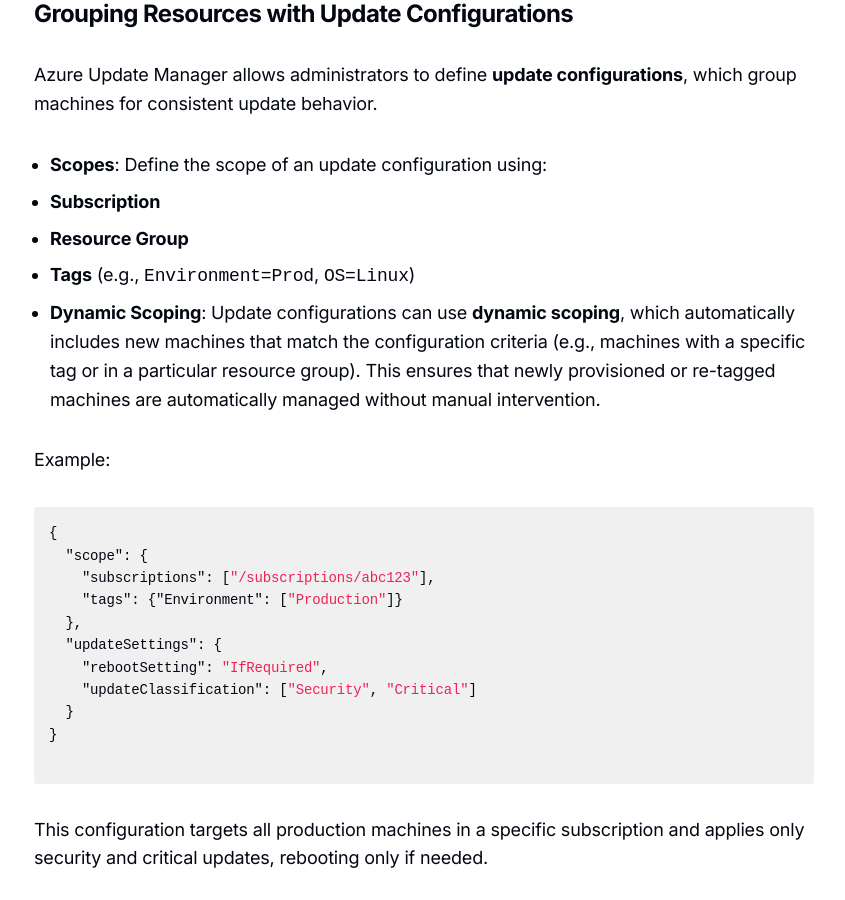
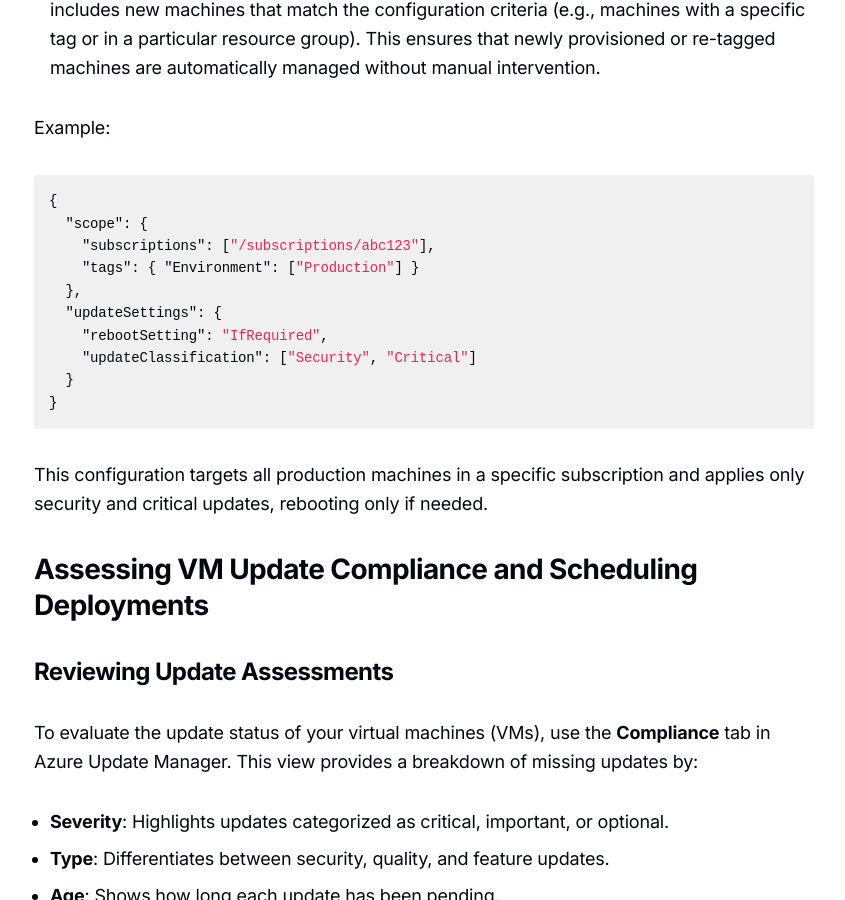
Before and after one commit to DylanHover3/Hyperechocloud-Repo, a Jekyll site: the page built from _posts/2025-05-27-azure-update-manager.md, in a window 1280 px wide and 900 px high, scrolled down 4338 px. Shown: the whole window, without its empty margins (216-1061 px from the left). Built offline with Jekyll 4.4.1, drawn with Linux system fonts in a browser that asks for light colours; grey boxes are pictures that could not be loaded.

Commit message:
Updated Azure Update Manager Post

````diff
--- a/_posts/2025-05-27-azure-update-manager.md
+++ b/_posts/2025-05-27-azure-update-manager.md
@@ -3,7 +3,16 @@
 description: Learn how to configure, deploy, and monitor automated patch management for Azure and hybrid VMs using Azure Update Manager, with best practices on compliance, hotpatching, and update automation.
 date: 2025-05-27
 image: "/images/VM-Updates.png"
-tags: [Azure Update Manager, Patch Management, Virtual Machines, Azure Arc, Hotpatching, Compliance, Automation]
+tags:
+  [
+    Azure Update Manager,
+    Patch Management,
+    Virtual Machines,
+    Azure Arc,
+    Hotpatching,
+    Compliance,
+    Automation,
+  ]
 ---
 
 # Updating Azure Virtual Machines with Azure Update Manager
@@ -20,26 +29,24 @@
 
 Timeliness is critical. A significant portion of vulnerabilities are not zero-days—they are known issues for which patches already exist. The delay between patch availability and deployment provides attackers with a window of opportunity.
 
-* **42% of vulnerabilities are exploited after a patch is released**, indicating that attackers actively monitor patch releases and reverse-engineer fixes to craft exploits ([Micron21](https://www.micron21.com/blog/42-of-vulnerabilities-exploited-after-patch-already-released---live-patching-helps-keep-you-secure?utm%5Fsource=openai)).
-* **32% of cyberattacks target outdated software**, suggesting that legacy systems and slow update cycles are high-risk vectors ([arxiv.org](https://arxiv.org/abs/2505.13922?utm%5Fsource=openai)).
+- **42% of vulnerabilities are exploited after a patch is released**, indicating that attackers actively monitor patch releases and reverse-engineer fixes to craft exploits ([Micron21](https://www.micron21.com/blog/42-of-vulnerabilities-exploited-after-patch-already-released---live-patching-helps-keep-you-secure?utm%5Fsource=openai)).
+- **32% of cyberattacks target outdated software**, suggesting that legacy systems and slow update cycles are high-risk vectors ([arxiv.org](https://arxiv.org/abs/2505.13922?utm%5Fsource=openai)).
 
 ### The Case for Automation
 
 Manual patching is prone to delays, inconsistencies, and errors. Automation mitigates these risks by ensuring patches are applied uniformly and quickly across environments.
 
-* **Automated patching leads to up to 70% faster patch deployment**, significantly narrowing the attacker’s window ([Gitnux](https://gitnux.org/patch-management-statistics/?utm%5Fsource=openai)).
-* Automation also **reduces human error** and **standardizes update workflows**, leading to greater operational stability and compliance.
+- **Automated patching leads to up to 70% faster patch deployment**, significantly narrowing the attacker’s window ([Gitnux](https://gitnux.org/patch-management-statistics/?utm%5Fsource=openai)).
+- Automation also **reduces human error** and **standardizes update workflows**, leading to greater operational stability and compliance.
 
 ### Azure’s Role in the Modern Enterprise
 
 Azure Update Manager provides a centralized framework for managing server updates at scale:
 
-* **Centralized control of VM updates** across Windows and Linux platforms simplifies operational overhead.
-* **Integration with Azure Arc** extends patch management capabilities to on-premises and multi-cloud environments, enabling consistent policy enforcement regardless of where workloads reside.
+- **Centralized control of VM updates** across Windows and Linux platforms simplifies operational overhead.
+- **Integration with Azure Arc** extends patch management capabilities to on-premises and multi-cloud environments, enabling consistent policy enforcement regardless of where workloads reside.
 
 Together, these capabilities make Azure a strategic platform for enterprises seeking to reduce their attack surface and improve patch compliance through automation and visibility.
-
-![](https://oaidalleapiprodscus.blob.core.windows.net/private/org-2h1hGiSpEV2xL1QmmetBTfNv/user-ugXgjn5iKT1karGVlJhSKvX2/img-DfZRaf3LMo4Q8whrrBMur6vd.png?st=2025-05-27T22%3A47%3A25Z&se=2025-05-28T00%3A47%3A25Z&sp=r&sv=2024-08-04&sr=b&rscd=inline&rsct=image/png&skoid=cc612491-d948-4d2e-9821-2683df3719f5&sktid=a48cca56-e6da-484e-a814-9c849652bcb3&skt=2025-05-27T15%3A52%3A39Z&ske=2025-05-28T15%3A52%3A39Z&sks=b&skv=2024-08-04&sig=JjrWimXdjEAT7J6gHdUCwYq14vCfyoPKZPHx8UGsqBE%3D)
 
 ## Enabling and Configuring Azure Update Manager
 
@@ -47,9 +54,9 @@
 
 Before configuring Azure Update Manager, ensure the following prerequisites are met:
 
-* **Azure VM or Arc-enabled server**: The target machine must be an Azure virtual machine or an on-premises/other cloud server connected via Azure Arc.
-* **Azure Monitor Agent**: The Azure Monitor Agent (AMA) must be installed on each machine to collect update data and enable patching actions.
-* **Role-Based Access Control (RBAC)**: The user performing configuration must have at least the **Contributor** role on the target scope (subscription, resource group, or VM level). For finer control, custom roles with specific Update Management actions can be defined.
+- **Azure VM or Arc-enabled server**: The target machine must be an Azure virtual machine or an on-premises/other cloud server connected via Azure Arc.
+- **Azure Monitor Agent**: The Azure Monitor Agent (AMA) must be installed on each machine to collect update data and enable patching actions.
+- **Role-Based Access Control (RBAC)**: The user performing configuration must have at least the **Contributor** role on the target scope (subscription, resource group, or VM level). For finer control, custom roles with specific Update Management actions can be defined.
 
 ### Initial Setup
 
@@ -63,18 +70,18 @@
 
 You can enable update management:
 
-* **Individually**: Select and onboard a single VM or server.
-* **At scale**: Use Azure Policy or bulk selection to onboard multiple machines across subscriptions or resource groups.
+- **Individually**: Select and onboard a single VM or server.
+- **At scale**: Use Azure Policy or bulk selection to onboard multiple machines across subscriptions or resource groups.
 
 ### Grouping Resources with Update Configurations
 
 Azure Update Manager allows administrators to define **update configurations**, which group machines for consistent update behavior.
 
-* **Scopes**: Define the scope of an update configuration using:
-* **Subscription**
-* **Resource Group**
-* **Tags** (e.g., `Environment=Prod`, `OS=Linux`)
-* **Dynamic Scoping**: Update configurations can use **dynamic scoping**, which automatically includes new machines that match the configuration criteria (e.g., machines with a specific tag or in a particular resource group). This ensures that newly provisioned or re-tagged machines are automatically managed without manual intervention.
+- **Scopes**: Define the scope of an update configuration using:
+- **Subscription**
+- **Resource Group**
+- **Tags** (e.g., `Environment=Prod`, `OS=Linux`)
+- **Dynamic Scoping**: Update configurations can use **dynamic scoping**, which automatically includes new machines that match the configuration criteria (e.g., machines with a specific tag or in a particular resource group). This ensures that newly provisioned or re-tagged machines are automatically managed without manual intervention.
 
 Example:
 
@@ -82,19 +89,16 @@
 {
   "scope": {
     "subscriptions": ["/subscriptions/abc123"],
-    "tags": {"Environment": ["Production"]}
+    "tags": { "Environment": ["Production"] }
   },
   "updateSettings": {
     "rebootSetting": "IfRequired",
     "updateClassification": ["Security", "Critical"]
   }
 }
-
 ```
 
 This configuration targets all production machines in a specific subscription and applies only security and critical updates, rebooting only if needed.
-
-![](https://oaidalleapiprodscus.blob.core.windows.net/private/org-2h1hGiSpEV2xL1QmmetBTfNv/user-ugXgjn5iKT1karGVlJhSKvX2/img-h9LrBAL3nes2d2Ku5GGXuENt.png?st=2025-05-27T22%3A47%3A45Z&se=2025-05-28T00%3A47%3A45Z&sp=r&sv=2024-08-04&sr=b&rscd=inline&rsct=image/png&skoid=cc612491-d948-4d2e-9821-2683df3719f5&sktid=a48cca56-e6da-484e-a814-9c849652bcb3&skt=2025-05-27T21%3A12%3A37Z&ske=2025-05-28T21%3A12%3A37Z&sks=b&skv=2024-08-04&sig=kLZISwICaLqBCbU0ShX4q3mugs%2BMhSffRdW3oK4t3g0%3D)
 
 ## Assessing VM Update Compliance and Scheduling Deployments
 
@@ -102,14 +106,14 @@
 
 To evaluate the update status of your virtual machines (VMs), use the **Compliance** tab in Azure Update Manager. This view provides a breakdown of missing updates by:
 
-* **Severity**: Highlights updates categorized as critical, important, or optional.
-* **Type**: Differentiates between security, quality, and feature updates.
-* **Age**: Shows how long each update has been pending.
+- **Severity**: Highlights updates categorized as critical, important, or optional.
+- **Type**: Differentiates between security, quality, and feature updates.
+- **Age**: Shows how long each update has been pending.
 
 You can filter the compliance data based on:
 
-* **Operating System (OS)**: Focus on specific OS families such as Windows or Linux.
-* **Patch Classification**: Narrow your view by update categories like security, critical, or other.
+- **Operating System (OS)**: Focus on specific OS families such as Windows or Linux.
+- **Patch Classification**: Narrow your view by update categories like security, critical, or other.
 
 This allows for granular targeting of remediation efforts, especially useful for prioritizing high-risk vulnerabilities.
 
@@ -117,17 +121,17 @@
 
 Azure Update Manager supports both **recurring** and **one-time** update deployments. When creating a deployment, you can specify:
 
-* **Patch Categories**: Select which types of updates to apply, such as security-only or include all quality updates.
-* **Reboot Behavior**:
-* _Always reboot_ after updates.
-* _Never reboot_ (not recommended for critical patches).
-* _Reboot if required_ (default behavior).
-* **Pre/Post Scripts**: Define scripts to run before or after update application. This is useful for preparing workloads or validating system health post-patch.
+- **Patch Categories**: Select which types of updates to apply, such as security-only or include all quality updates.
+- **Reboot Behavior**:
+- _Always reboot_ after updates.
+- _Never reboot_ (not recommended for critical patches).
+- _Reboot if required_ (default behavior).
+- **Pre/Post Scripts**: Define scripts to run before or after update application. This is useful for preparing workloads or validating system health post-patch.
 
 Target machines can be selected using:
 
-* **Saved Scopes**: Predefined groups of machines based on tags or resource groups.
-* **Custom Queries**: Use Azure Resource Graph queries for dynamic targeting.
+- **Saved Scopes**: Predefined groups of machines based on tags or resource groups.
+- **Custom Queries**: Use Azure Resource Graph queries for dynamic targeting.
 
 ### Hotpatching and Reboot Considerations
 
@@ -137,13 +141,11 @@
 
 Key considerations:
 
-* Hotpatching is currently available on specific Windows Server versions.
-* It significantly reduces downtime, but not all updates qualify for hotpatching.
-* When planning deployments, verify hotpatch eligibility to minimize disruption.
+- Hotpatching is currently available on specific Windows Server versions.
+- It significantly reduces downtime, but not all updates qualify for hotpatching.
+- When planning deployments, verify hotpatch eligibility to minimize disruption.
 
 Use hotpatching in conjunction with compliance assessments and targeted deployments to implement a resilient and minimally disruptive patching strategy.
-
-![](https://oaidalleapiprodscus.blob.core.windows.net/private/org-2h1hGiSpEV2xL1QmmetBTfNv/user-ugXgjn5iKT1karGVlJhSKvX2/img-BZ0edqj8HKlIWhNnGSlzLZDI.png?st=2025-05-27T22%3A48%3A01Z&se=2025-05-28T00%3A48%3A01Z&sp=r&sv=2024-08-04&sr=b&rscd=inline&rsct=image/png&skoid=cc612491-d948-4d2e-9821-2683df3719f5&sktid=a48cca56-e6da-484e-a814-9c849652bcb3&skt=2025-05-27T13%3A19%3A05Z&ske=2025-05-28T13%3A19%3A05Z&sks=b&skv=2024-08-04&sig=5gcUHuTDQqvQoYpHG88nJwWTEfZYpXomDHmuHQyzc30%3D)
 
 ## Monitoring and Troubleshooting Update Deployments
 
@@ -154,15 +156,16 @@
 1. Navigate to **Update Manager** \> **Machines**.
 2. Select a target machine or deployment schedule.
 3. View the **Deployment status** tab to track update progress, including:
-* Total number of updates installed
-* Updates failed or skipped
-* Duration and current step of each deployment
+
+- Total number of updates installed
+- Updates failed or skipped
+- Duration and current step of each deployment
 
 For more detailed insight, you can examine the **Update logs** for each VM. Look specifically for:
 
-* **Skipped updates**: Often due to prerequisites not being met or updates being superseded.
-* **Timeouts**: Caused by network latency or the machine being offline.
-* **Agent issues**: Such as the Azure VM agent being outdated or unresponsive. These appear as error codes in the deployment report and can be correlated with logs in the VM’s local Event Viewer.
+- **Skipped updates**: Often due to prerequisites not being met or updates being superseded.
+- **Timeouts**: Caused by network latency or the machine being offline.
+- **Agent issues**: Such as the Azure VM agent being outdated or unresponsive. These appear as error codes in the deployment report and can be correlated with logs in the VM’s local Event Viewer.
 
 ### Handling Failures
 
@@ -170,9 +173,10 @@
 
 1. Go to the Update Manager settings in the Azure portal.
 2. Under **Diagnostic settings**, enable log forwarding to one or more of the following:
-* **Log Analytics** workspace
-* **Event Hub**
-* **Azure Storage Account**
+
+- **Log Analytics** workspace
+- **Event Hub**
+- **Azure Storage Account**
 
 This enables long-term storage and query-based troubleshooting using Kusto Query Language (KQL). Example KQL query to find failed patches:
 
@@ -185,15 +189,15 @@
 
 Once identified, failed patches can be:
 
-* **Manually remediated** by logging into the affected VM and installing the update directly.
-* **Re-deployed** using the original update schedule or a new targeted deployment.
+- **Manually remediated** by logging into the affected VM and installing the update directly.
+- **Re-deployed** using the original update schedule or a new targeted deployment.
 
 ### Integration with Alerts and Automation
 
 To ensure proactive monitoring, integrate Azure Update Manager with Azure Monitor alerts:
 
-* Define **compliance thresholds**, such as a rule that triggers when less than 90% of updates are successfully installed across a VM group.
-* Use **Log Analytics** to define a custom query and alert rule.
+- Define **compliance thresholds**, such as a rule that triggers when less than 90% of updates are successfully installed across a VM group.
+- Use **Log Analytics** to define a custom query and alert rule.
 
 Example alert logic:
 
@@ -206,13 +210,11 @@
 
 When an alert is triggered, you can:
 
-* Send notifications via email or SMS.
-* Trigger **Logic Apps** for complex workflows (e.g., opening a ticket in ServiceNow).
-* Launch **Azure Automation Runbooks** to re-initiate the failed deployment or perform diagnostics.
+- Send notifications via email or SMS.
+- Trigger **Logic Apps** for complex workflows (e.g., opening a ticket in ServiceNow).
+- Launch **Azure Automation Runbooks** to re-initiate the failed deployment or perform diagnostics.
 
 This integration ensures that update compliance is continuously monitored and remediated automatically where possible.
-
-![](https://oaidalleapiprodscus.blob.core.windows.net/private/org-2h1hGiSpEV2xL1QmmetBTfNv/user-ugXgjn5iKT1karGVlJhSKvX2/img-ViZcJbupQchKdn1yXCuJH477.png?st=2025-05-27T22%3A48%3A14Z&se=2025-05-28T00%3A48%3A14Z&sp=r&sv=2024-08-04&sr=b&rscd=inline&rsct=image/png&skoid=cc612491-d948-4d2e-9821-2683df3719f5&sktid=a48cca56-e6da-484e-a814-9c849652bcb3&skt=2025-05-27T21%3A45%3A55Z&ske=2025-05-28T21%3A45%3A55Z&sks=b&skv=2024-08-04&sig=DhkZoMDozVo1m8MlJC0iSeQimTzEwDu6R9rcTMTBzWo%3D)
 
 ## Best Practices for Update Management at Scale
 
@@ -222,8 +224,8 @@
 
 To maintain a secure and compliant environment, define and enforce organizational patching standards using Azure-native tools:
 
-* **Enforce patching policies through Azure Policy**: Azure Policy offers built-in definitions like `DeployIfNotExists` to ensure that VMs are configured for automatic updates or enrolled in Azure Update Manager. Custom policies can be authored to enforce OS-specific patching schedules, minimum compliance thresholds, or required reboot behaviors.
-* **Audit update compliance via Azure Resource Graph queries**: Azure Resource Graph enables scalable, cross-subscription queries to evaluate patch status. Example query:
+- **Enforce patching policies through Azure Policy**: Azure Policy offers built-in definitions like `DeployIfNotExists` to ensure that VMs are configured for automatic updates or enrolled in Azure Update Manager. Custom policies can be authored to enforce OS-specific patching schedules, minimum compliance thresholds, or required reboot behaviors.
+- **Audit update compliance via Azure Resource Graph queries**: Azure Resource Graph enables scalable, cross-subscription queries to evaluate patch status. Example query:
 
 ```kusto
   UpdateResources
@@ -238,19 +240,17 @@
 
 Update management should not be a set-it-and-forget-it process. Implement a feedback loop to improve reliability and coverage:
 
-* **Conduct monthly review of update compliance metrics**: Export data from Update Manager into Log Analytics or Azure Monitor. Track key indicators such as patch success rate, average deployment duration, and failure causes.
-* **Tune deployment scopes and schedules based on failure patterns**: If recurring failures are localized to a region, OS version, or workload type, adjust deployment groups accordingly. For example, reschedule updates for database VMs to less disruptive hours, or stagger updates using maintenance windows to reduce concurrency-induced failures.
+- **Conduct monthly review of update compliance metrics**: Export data from Update Manager into Log Analytics or Azure Monitor. Track key indicators such as patch success rate, average deployment duration, and failure causes.
+- **Tune deployment scopes and schedules based on failure patterns**: If recurring failures are localized to a region, OS version, or workload type, adjust deployment groups accordingly. For example, reschedule updates for database VMs to less disruptive hours, or stagger updates using maintenance windows to reduce concurrency-induced failures.
 
 ### Hybrid and Multi-Cloud Considerations
 
 In mixed environments, achieving consistent patching behavior requires extending Azure-native capabilities:
 
-* **Extend Update Manager to on-prem & other cloud VMs with Azure Arc**: Azure Arc enables Update Manager support for non-Azure machines by projecting them as resource objects in Azure. This allows unified policy enforcement, update orchestration, and compliance monitoring, regardless of location.
-* **Ensure consistent patching posture across environments**: Standardize tagging conventions, update classifications, and maintenance window definitions across cloud and on-premises. Use Azure Resource Graph to compare compliance rates by environment type. Configuration drift between environments often leads to security gaps or audit failures.
+- **Extend Update Manager to on-prem & other cloud VMs with Azure Arc**: Azure Arc enables Update Manager support for non-Azure machines by projecting them as resource objects in Azure. This allows unified policy enforcement, update orchestration, and compliance monitoring, regardless of location.
+- **Ensure consistent patching posture across environments**: Standardize tagging conventions, update classifications, and maintenance window definitions across cloud and on-premises. Use Azure Resource Graph to compare compliance rates by environment type. Configuration drift between environments often leads to security gaps or audit failures.
 
 By adhering to these practices, organizations can scale their update management processes with greater reliability, visibility, and security alignment.
-
-![](https://oaidalleapiprodscus.blob.core.windows.net/private/org-2h1hGiSpEV2xL1QmmetBTfNv/user-ugXgjn5iKT1karGVlJhSKvX2/img-7uKgHmRJkHWme3wWWImQQR8j.png?st=2025-05-27T22%3A48%3A25Z&se=2025-05-28T00%3A48%3A25Z&sp=r&sv=2024-08-04&sr=b&rscd=inline&rsct=image/png&skoid=cc612491-d948-4d2e-9821-2683df3719f5&sktid=a48cca56-e6da-484e-a814-9c849652bcb3&skt=2025-05-27T17%3A43%3A53Z&ske=2025-05-28T17%3A43%3A53Z&sks=b&skv=2024-08-04&sig=MUN2e4IynrtrpU3imfEYgZ24nGhQWtKRWO9hCZqNY7g%3D)
 
 ## Conclusion
 
@@ -261,5 +261,3 @@
 The technical overhead of maintaining update compliance across hundreds or thousands of virtual machines (VMs) is non-trivial. Azure Update Manager abstracts much of this complexity, enabling teams to define, monitor, and enforce patching strategies centrally. The result is a more secure infrastructure, reduced operational risk, and measurable gains in system reliability.
 
 In short, automated patch management is no longer a best practice—it is a baseline requirement. Azure Update Manager provides the tooling to meet that requirement at enterprise scale.
-
-![](https://oaidalleapiprodscus.blob.core.windows.net/private/org-2h1hGiSpEV2xL1QmmetBTfNv/user-ugXgjn5iKT1karGVlJhSKvX2/img-f64HIkfuoUUFenbQ9QRBiowS.png?st=2025-05-27T22%3A48%3A43Z&se=2025-05-28T00%3A48%3A43Z&sp=r&sv=2024-08-04&sr=b&rscd=inline&rsct=image/png&skoid=cc612491-d948-4d2e-9821-2683df3719f5&sktid=a48cca56-e6da-484e-a814-9c849652bcb3&skt=2025-05-27T16%3A23%3A18Z&ske=2025-05-28T16%3A23%3A18Z&sks=b&skv=2024-08-04&sig=96QNjGsirpSAM0slJPnjFjmBpb%2B8432wEzKaEwySRhw%3D)
````
